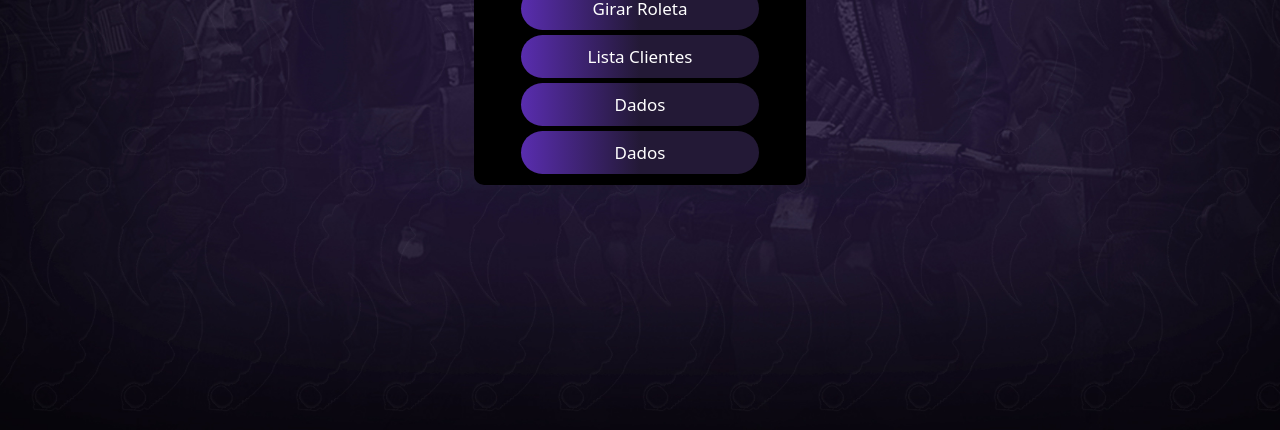
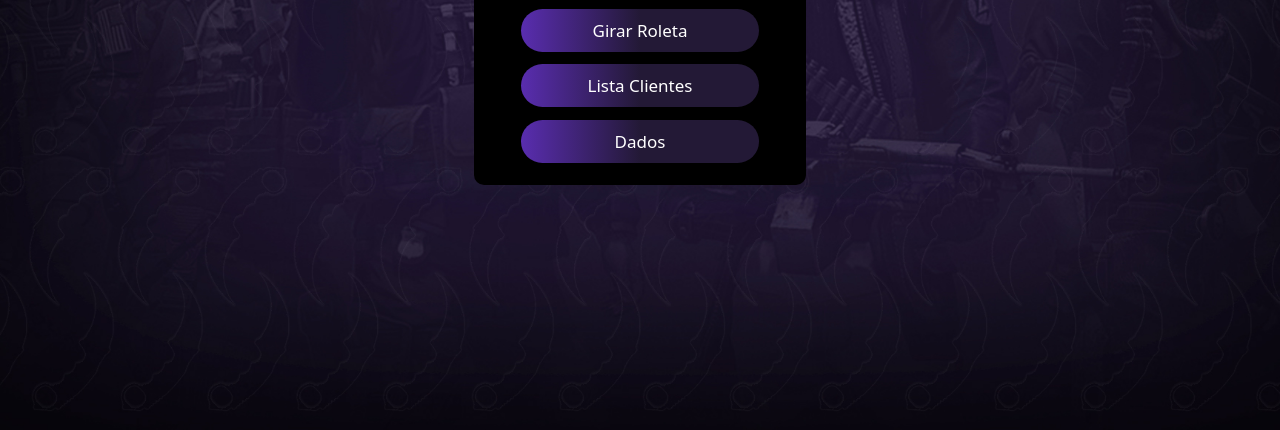
Before and after one commit to CSBet-site/CSBet-site, a plain HTML site: page index.html in a window 1280 px wide. Shown: the part 370-800 px from the top of the page. Drawn offline with Linux system fonts and the light colour scheme; files whose address does not match are found by name.

Commit message:
firtt commit

```diff
--- a/index.html
+++ b/index.html
@@ -25,9 +25,6 @@
         <div id="bancoDados">
             <a href=""><button id="btnDados" target="_blank">Dados</button></a>
         </div>
-        <div id="bancoDados">
-            <a href=""><button id="btnDados" target="_blank">Dados</button></a>
-        </div>
     </div>
 
     <script src="site.js"></script>
```
